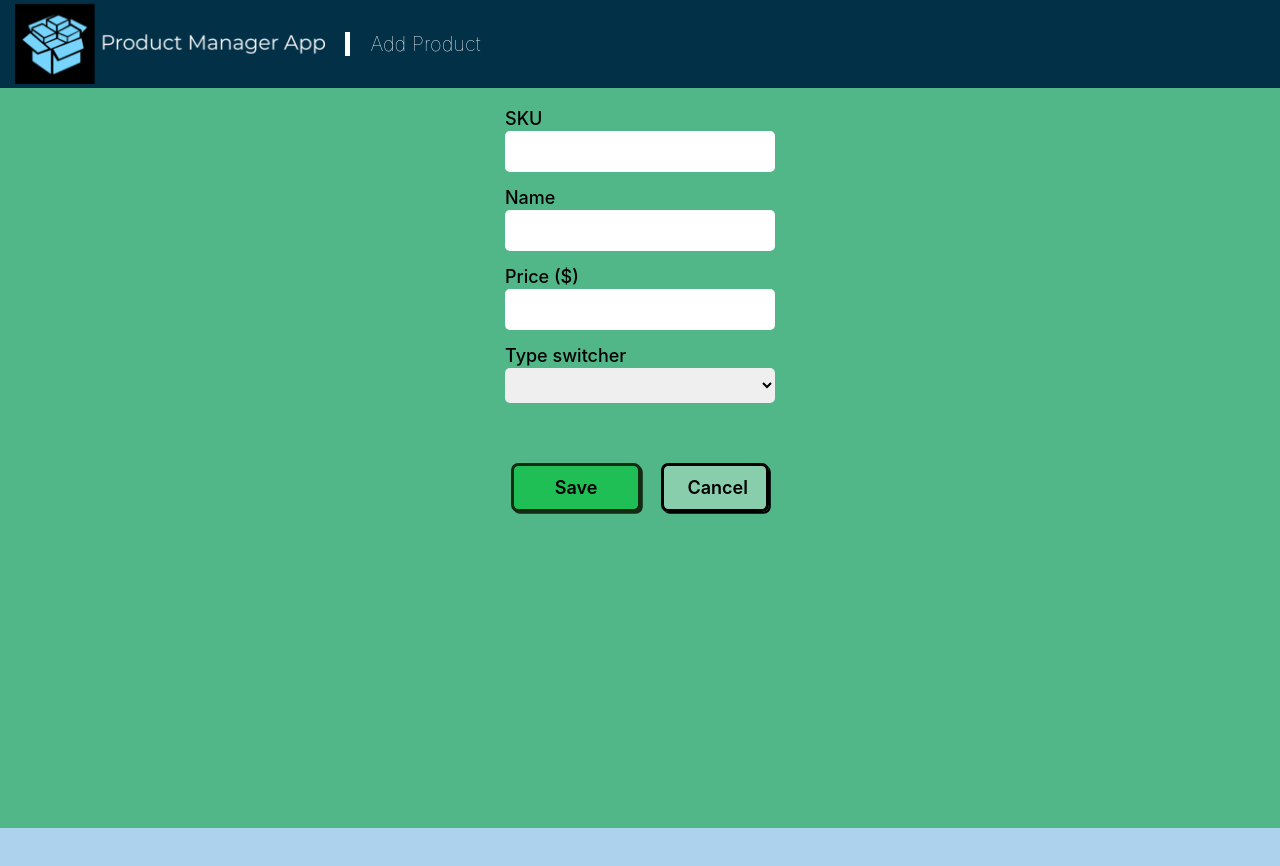
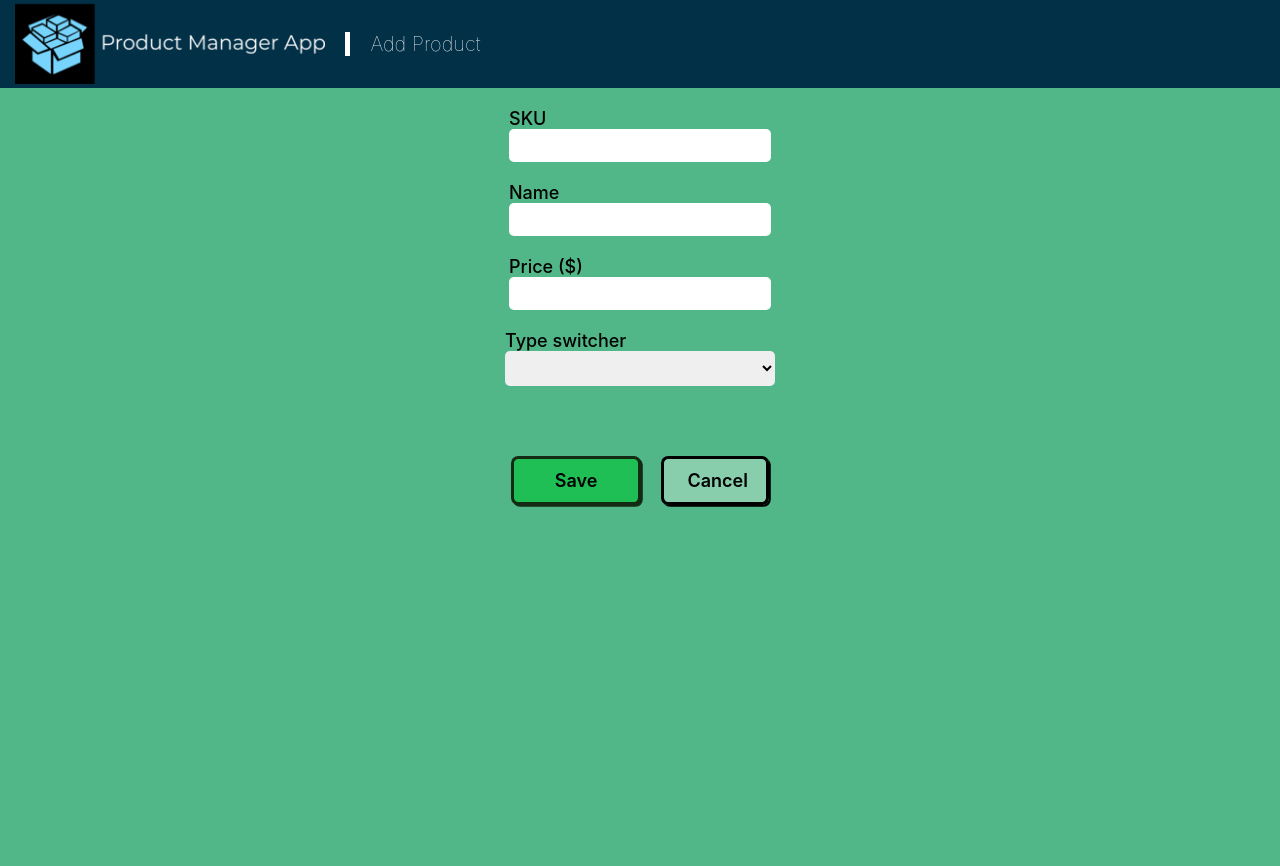
Before and after one commit to dalyDev-js/productmanager, a React (Create React App) app: page /add-product in a window 1280 px wide. Shown: the top 866 px of the page. Before the commit the page ends 828 px from the top, so only its background shows below. Built offline with nearby package versions, Linux system fonts and the light colour scheme.

Commit message:
Update AddProduct.scss
some scss improvement

```diff
--- a/src/components/product-details/AddProduct.scss
+++ b/src/components/product-details/AddProduct.scss
@@ -1,6 +1,6 @@
  .addcontainer {
     background-color: #52b788;
-    height: 90vh;
+    height: 120vh;
     width: 100%;
     display: flex;
     justify-content: flex-start;
@@ -8,6 +8,14 @@
     align-items: center;
     flex-direction: column;
     gap: 20px;
+.error-message {
+  font-size: 18px;
+  color: #d90429;
+  font-weight: 500;
+
+
+}
+
     a {
 
       text-decoration: none;
@@ -72,12 +80,11 @@ border: 0px solid rgba(255, 255, 255, 1);
     flex-direction: column;
 
 
+
  }
  input {
    width: 250px;
-     margin-bottom: 15px;
-     margin-top: 2px;
-    padding: 10px;
+    padding: 6px;
     border: #2d6a4f 0px solid;
     border-radius: 5px;
     font-size: large;
@@ -86,6 +93,8 @@ border: 0px solid rgba(255, 255, 255, 1);
  input:focus {
    outline: 3px solid #2d6a4f; /* Set the desired border color when the input is focused */
  }
+
+
  label {
    font-size: 18px;
    font-weight: 500;
@@ -93,9 +102,9 @@ border: 0px solid rgba(255, 255, 255, 1);
  select {
   height: 35px;
      width: 270px;
-    margin-bottom: 10px;
-    margin-top: 2px;
-    padding: 5px;
+
+
+    padding: 6px;
     border: 0px solid;
     border-radius: 5px;
     font-size: large;
@@ -147,11 +156,12 @@ border: 0px solid rgba(255, 255, 255, 1);
     justify-content: center;
     align-items: flex-start;
     flex-direction: column;
+    margin-bottom: 20px;
  }
 
 .error-message {
    color: #bf0603;
-   padding-bottom: 20px;
+   padding-bottom: 10px;
    font-weight: 600;
    margin: 0;
    font-size: 18px;
@@ -179,3 +189,7 @@ border: 0px solid rgba(255, 255, 255, 1);
 
 
  }
+
+ .format-text{
+  margin-top: 20px;
+ }
```
